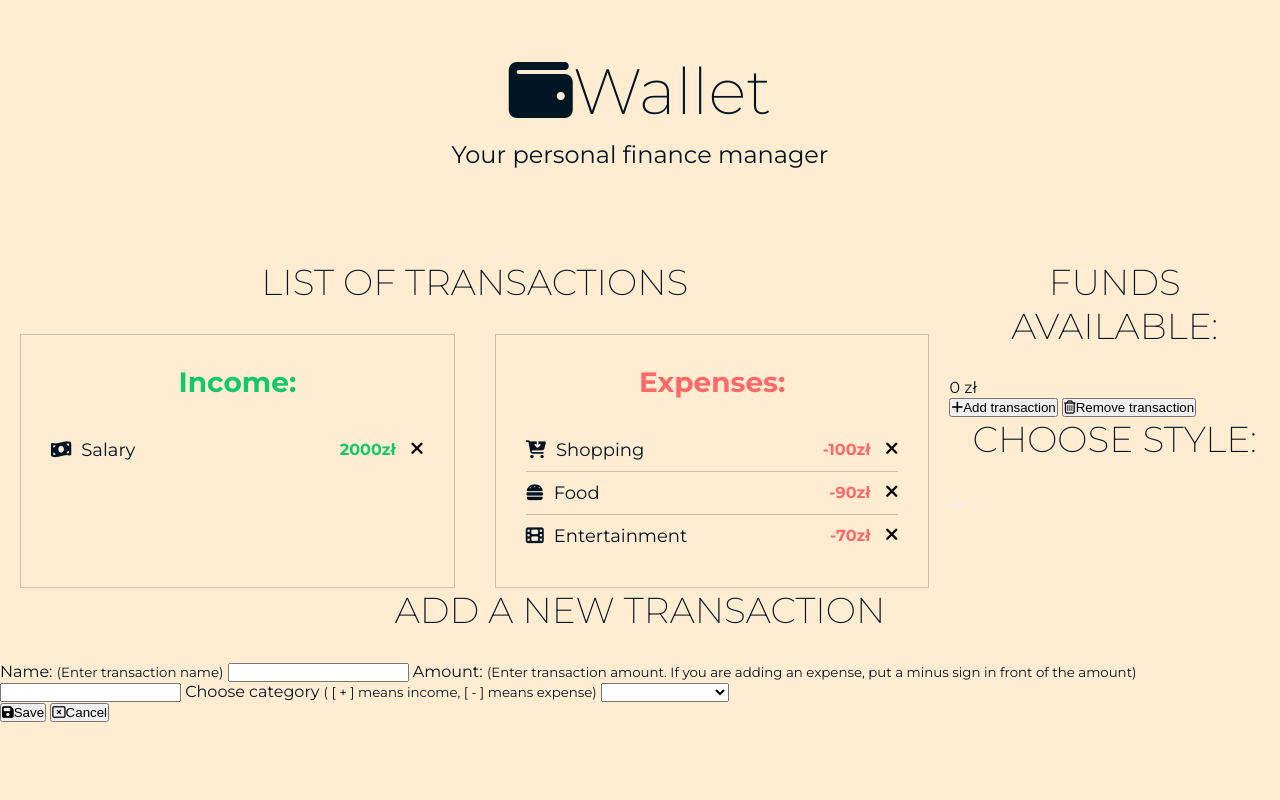
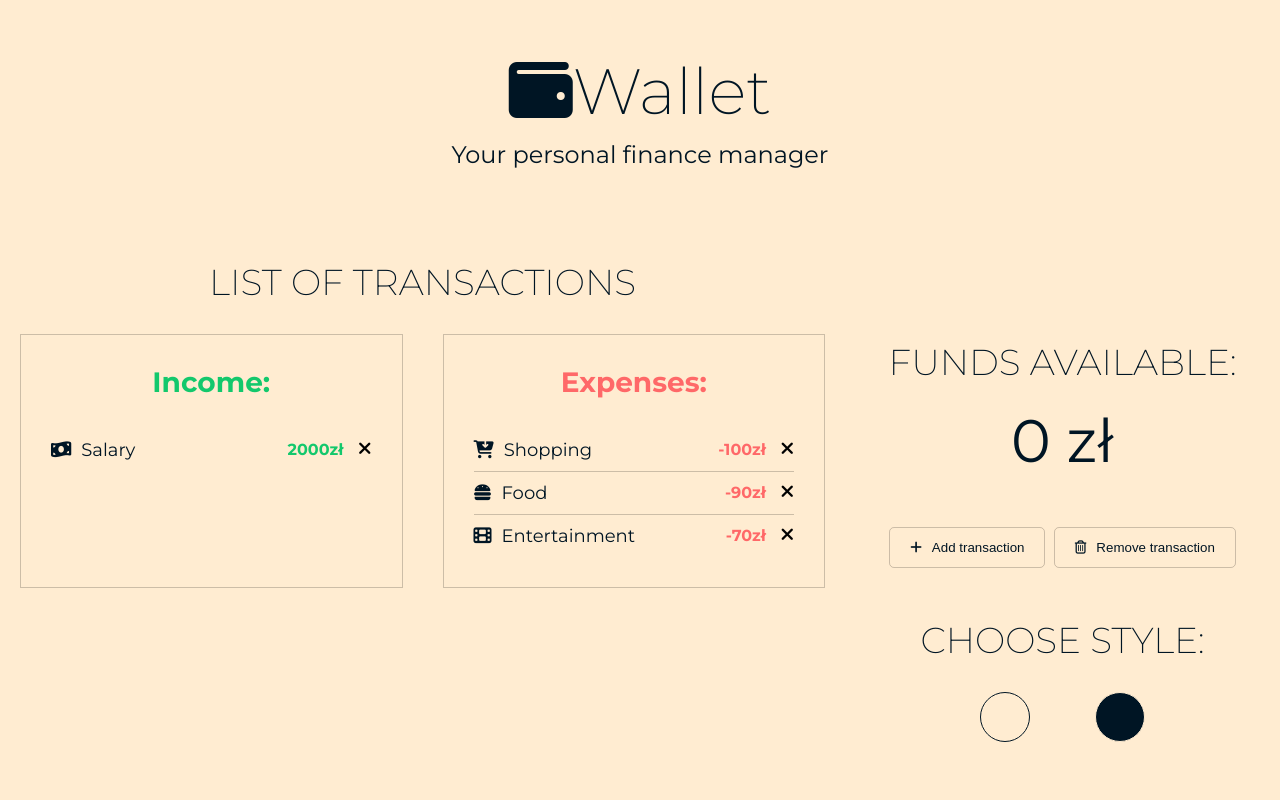
Before and after one commit to marcin-kk/WalletApp, a plain HTML site: page index.html in a window 1280 px wide. Shown: the top 800 px of the page. Drawn offline with Linux system fonts and the light colour scheme.

Commit message:
options section styled

```diff
--- a/index.html
+++ b/index.html
@@ -55,7 +55,7 @@
         <section class="options">
             <div>
                 <h2 class="title">Funds available:</h2>
-                <p class="available money">0 zł</p>
+                <p class="available-money">0 zł</p>
             </div>
             <div class="controls">
                 <button class="add-transaction"><i class="fas fa-plus"></i>Add transaction</button>
@@ -63,7 +63,7 @@
             </div>
             <div class="style-selection">
                 <h2 class="title">Choose style:</h2>
-                <div class="color buttons">
+                <div class="color-buttons">
                     <button class="light"></button>
                     <button class="dark"></button>
                 </div>
--- a/style.css
+++ b/style.css
@@ -109,9 +109,74 @@ h2.title {
 	border: none;
 	font-size: 18px;
 	cursor: pointer;
+	transition: transform 0.3s;
+}
+
+.delete:hover {
+	transform: scale(0.8);
+}
+
+.options {
+	padding: 80px 40px;
+	width: 500px;
+}
+
+.available-money {
+	margin-top: -10px;
+	text-align: center;
+	font-size: 60px;
+}
+
+.controls {
+	display: flex;
+	justify-content: space-around;
+	margin: 50px 0;
+}
+
+.controls button {
+	padding: 12px 20px;
+	color: var(--second-color);
+	border: 1px solid var(--border-color);
+	border-radius: 5px;
+	background: none;
+	cursor: pointer;
+	transition: color .3s, background-color .3s;
+}
+
+.controls button:hover {
+	color:var(--first-color);
+	background-color:var(--second-color);
+}
+
+.controls i {
+	margin-right: 10px;
+}
+
+.style-selection {
+	display: flex;
+	flex-direction: column;
+	align-items: center;
+}
+
+.color-buttons button {
+	width: 50px;
+	height: 50px;
+	margin: 0 30px;
+	border-radius: 50%;
+	cursor: pointer;
 	transition: transform .3s;
 }
 
-.delete:hover {
-	transform: scale(.8);
+.color-buttons button:hover {
+	transform: scale(.9);
 }
+
+.color-buttons .light {
+	background: var(--first-color);
+	border: 1px solid var(--second-color);
+}
+
+.color-buttons .dark {
+	background: var(--second-color);
+	border: 1px solid var(--first-color);
+}
```
